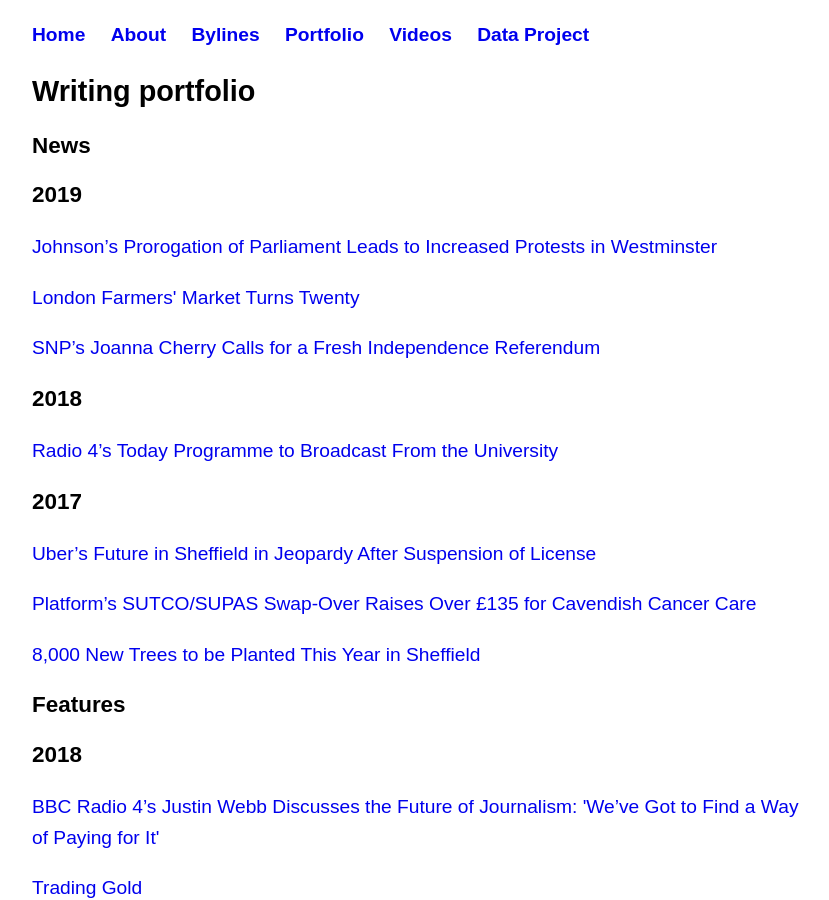
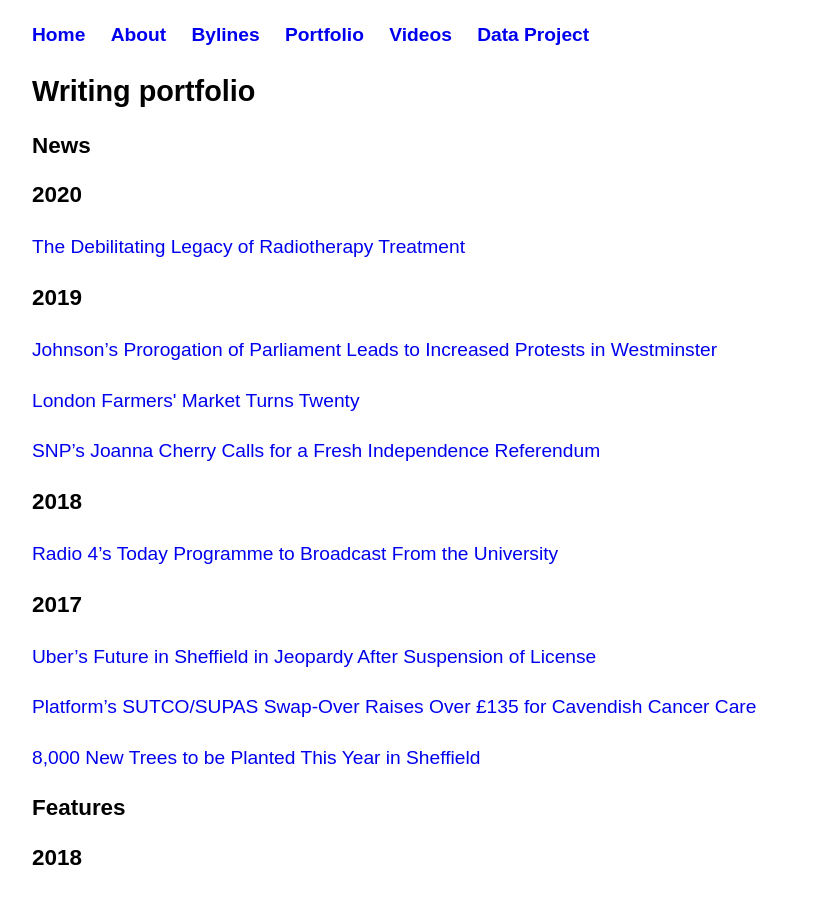
Before and after one commit to gracebraddock/gracebraddock.github.io, a Jekyll site: the page built from posts/index.html, in a window 1280 px wide and 900 px high. Shown: the whole window, without its empty margins (224-1053 px from the left). Built offline with Jekyll 4.4.1, drawn with Linux system fonts in a browser that asks for light colours.

Commit message:
Update index.html

```diff
--- a/posts/index.html
+++ b/posts/index.html
@@ -6,6 +6,9 @@
 <h2> Writing portfolio </h2>
 
 <h3> News</h3>
+
+<h3>2020</h3>
+<p><a href="/posts/late-effects">The Debilitating Legacy of Radiotherapy Treatment</a></p>
 
 <h3>2019</h3>
 <p><a href="/posts/prorogation-of-parliament">Johnson’s Prorogation of Parliament Leads to Increased Protests in Westminster</a></p>
```
